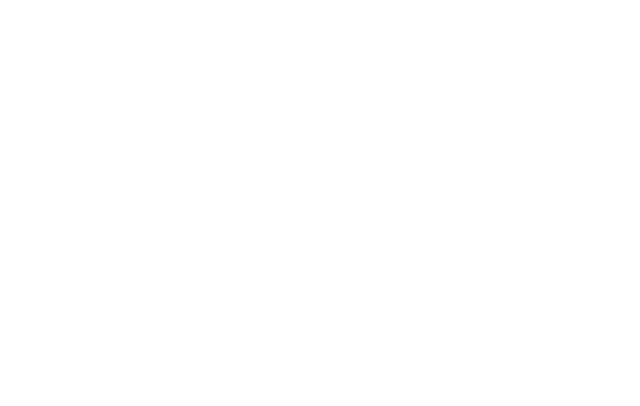
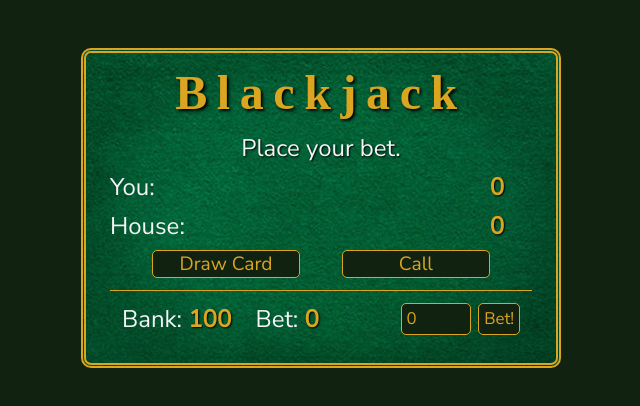
Before and after one commit to Quiatus/js_blackjack, a plain HTML site: page index.html in a window 1280 px wide. Shown: the whole page, without its empty margins (319-959 px from the left). Drawn offline with Linux system fonts and the light colour scheme; a web font is replaced by a local one.

Commit message:
added style and basic funnctions

```diff
--- /dev/null
+++ b/css/style.css
@@ -0,0 +1,203 @@
+@import url('https://fonts.googleapis.com/css2?family=Nunito+Sans:opsz@6..12&family=Rye&display=swap');
+
+/* CSS Reset */
+
+* {
+    margin: 0;
+    padding: 0;
+    box-sizing: border-box;
+}
+
+img {
+    display: block;
+}
+
+/* VARIABLES */
+
+:root {
+    /* Colors */
+
+    --BGCOLOR: #121;
+    --COLOR-GOLD: goldenrod;
+    --COLOR-WHITE: whitesmoke;
+
+    /* Border */
+
+    --BORDER: 1px solid var(--COLOR-GOLD);
+
+    /* Shadow */
+
+    --TEXT-SHADOW: 1px 1px 2px black;
+}
+
+/* General */
+
+html {
+    font-family: 'Nunito Sans', sans-serif;
+    font-size: 1.5rem;
+}
+
+body {
+    background-color: var(--BGCOLOR);
+}
+
+main {
+    width: 480px;
+    height: 320px;
+    background-image: url(../media/back.png);
+    margin: 2rem auto;
+    border: 5px double var(--COLOR-GOLD);
+    border-radius: 10px;
+    padding: 1rem;
+    color: var(--COLOR-WHITE);
+}
+
+/* Main */
+
+h1 {
+    font-family: 'Rye', serif;
+    color: var(--COLOR-GOLD);
+    text-align: center;
+    font-size: 2rem;
+    text-shadow: 2px 2px 3px black;
+    margin-top: -0.5rem;
+    margin-bottom: 0.5rem;
+    letter-spacing: 0.2em;
+}
+
+.gold {
+    color: var(--COLOR-GOLD);
+    font-weight: bold;
+    text-shadow: var(--TEXT-SHADOW);
+}
+
+.white {
+    color: var(--COLOR-WHITE);
+}
+
+.playerBank {
+    border-top: var(--BORDER);
+    display: flex;
+    flex-flow: row nowrap;
+    margin-top: 0.5rem;
+    padding: 0.5rem;
+    justify-content: space-between;
+}
+
+.money {
+    width: 70%;
+    display: flex;
+    flex-direction: row;
+    justify-content: flex-start;
+    gap: 1rem;
+}
+
+.buttons {
+    width: 30%;
+    display: flex;
+    flex-direction: row;
+}
+
+input, button {
+    background-color: var(--BGCOLOR);
+    font: inherit;
+    font-size: 0.7rem;
+    padding: 0 0.2rem;
+    border-radius: 5px;
+}
+
+input {
+    width: 60%;
+    margin-right: 0.3rem;
+    color: var(--COLOR-GOLD);
+    border: var(--BORDER);
+    outline: none;
+
+}
+
+.button {
+    color: var(--COLOR-GOLD);
+    border: var(--BORDER);
+}
+
+.button:hover {
+    border-color: gold;
+    color: gold;
+}
+
+.button:active {
+    transform: scale(0.95);
+}
+
+.buttonDisabled {
+    border: 1px solid gray;
+    color: gray;
+}
+
+.playarea {
+    display: grid;
+    gap: 0.3rem 0;
+    grid-template-columns: 25% 65% 10%;
+    grid-template-rows: auto;
+    grid-template-areas:
+        "h4 h4 h4"
+        "h1 h1a h1b"
+        "h2 h2a h2b"
+        "h3 h3 h3";
+}
+
+.h1 {
+    grid-area: h1;
+}
+
+.h1a {
+    grid-area: h1a;
+}
+
+.h1b {
+    grid-area: h1b;
+}
+
+.h2 {
+    grid-area: h2;
+}
+
+.h2a {
+    grid-area: h2a;
+}
+
+.h2b {
+    grid-area: h2b;
+}
+
+
+.h3 {
+    grid-area: h3;
+    display: flex;
+    justify-content: space-evenly;
+}
+
+.h3 button {
+    width: 35%;
+    font-size: 0.8rem;
+}
+
+.h4 {
+    grid-area: h4;
+    text-align: center;
+}
+
+.h4.white {
+    color: var(--COLOR-WHITE);
+    text-shadow: var(--TEXT-SHADOW);
+}
+
+.h4.red {
+    color: red;
+    text-shadow: var(--TEXT-SHADOW);
+}
+
+.h4.green {
+    color: greenyellow;
+    text-shadow: var(--TEXT-SHADOW);
+}
--- a/index.html
+++ b/index.html
@@ -4,8 +4,34 @@
     <meta charset="UTF-8">
     <meta name="viewport" content="width=device-width, initial-scale=1.0">
     <title>BlackJack</title>
+    <link rel="stylesheet" href="css/style.css">
+    <script src="js/script.js" defer></script>
 </head>
 <body>
+    <main>
+        <h1 class="main__h1">Blackjack</h1>
 
+        <div class="playarea">
+            <p class="h4 white" id="result">Place your bet.</p>
+            <span class="h1 white">You:</span><span class="h1a white" id="playHand"></span><span class="h1b gold" id="playTotal">0</span>
+            <span class="h2 white">House:</span><span class="h2a white" id="houseHand"></span><span class="h2b gold" id="houseTotal">0</span>
+            <div class="h3">
+                <button class="button" id="btnDraw">Draw Card</button>
+                <button class="button" id="btnCall">Call</button>
+            </div>
+        </div>
+
+        <div class="playerBank">
+            <div class="money">
+                <p>Bank: <span class="gold" id="bank">100</span></p>
+                <p>Bet: <span class="gold" id="bet">0</span></p>
+            </div>
+
+            <div class="buttons">
+                <input type="number" id="betAmnt" min="1" value="0">
+                <button class="add1 button" id="btnBet">Bet!</button>
+            </div>
+        </div>
+    </main>
 </body>
 </html>
--- /dev/null
+++ b/js/script.js
@@ -0,0 +1,81 @@
+let playerBank = 100;
+
+function drawnCard() {
+    return Math.floor(Math.random() * (11 - 2) + 2);
+}
+
+function initDraw() {
+    let playHand = document.getElementById('playHand').textContent;
+    let houseHand = document.getElementById('houseHand').textContent;
+
+    let totalPlayer = 0;
+    let totalHouse = 0;
+
+    for (let index = 0; index < 2; index++) {
+        card = drawnCard();
+        totalPlayer += card;
+
+        if (index == 0) {
+            playHand = card;
+        } else {
+            playHand = playHand + ' - ' + card;
+        }
+    }
+
+    for (let index = 0; index < 2; index++) {
+        card = drawnCard();
+        totalHouse += card;
+
+        if (index == 0) {
+            houseHand = card;
+        } else {
+            houseHand = houseHand + ' - ' + card;
+        }
+    }
+
+    document.getElementById('playHand').textContent = playHand;
+    document.getElementById('playTotal').textContent = totalPlayer;
+
+    document.getElementById('houseHand').textContent = houseHand;
+    document.getElementById('houseTotal').textContent = totalHouse;
+}
+
+function placeBet() {
+    let betAmnt = parseInt(document.getElementById('betAmnt').value);
+    let bank = parseInt(document.getElementById('bank').textContent);
+    let result = document.getElementById('result');
+    let btnBet = document.getElementById('btnBet');
+
+    if ((betAmnt > 0) && (betAmnt <= bank)) {
+        playerBank = playerBank - betAmnt;
+        document.getElementById('bet').textContent = betAmnt;
+        document.getElementById('bank').textContent = playerBank;
+
+        result.classList.remove('red');
+        result.classList.add('white');
+
+        document.getElementById('betAmnt').value = 0;
+        document.getElementById('result').textContent = 'You bet ' + betAmnt + '!';
+
+        btnBet.classList.remove('button');
+        btnBet.classList.add('buttonDisabled');
+        btnBet.removeEventListener('click',placeBet);
+
+        initDraw();
+    } else if (betAmnt > bank) {
+        result.classList.add('red');
+        document.getElementById('result').textContent = 'You do not have enough money!';
+        document.getElementById('betAmnt').value = bank;
+    } else if (betAmnt < 0) {
+        document.getElementById('betAmnt').value = 0;
+    } else if (betAmnt === 0) {
+        result.classList.add('red');
+        document.getElementById('result').textContent = 'You must bet at least 1!';
+    } else {
+        result.classList.add('red');
+        document.getElementById('result').textContent = 'Please enter a number!';
+        document.getElementById('betAmnt').value = 0;
+    }
+}
+
+btnBet.addEventListener('click', placeBet);
```
Also changed, not shown: media/back.png (added).
